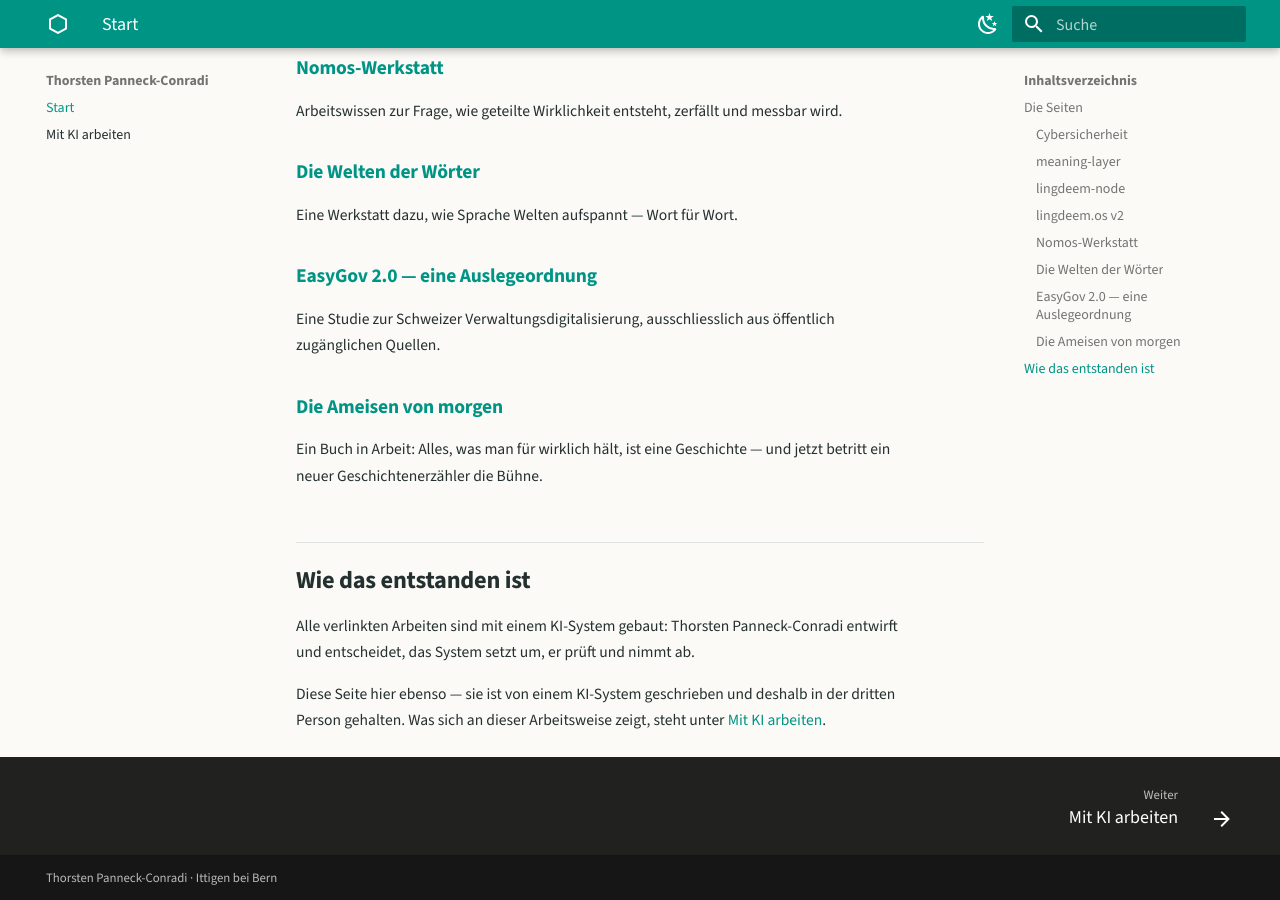
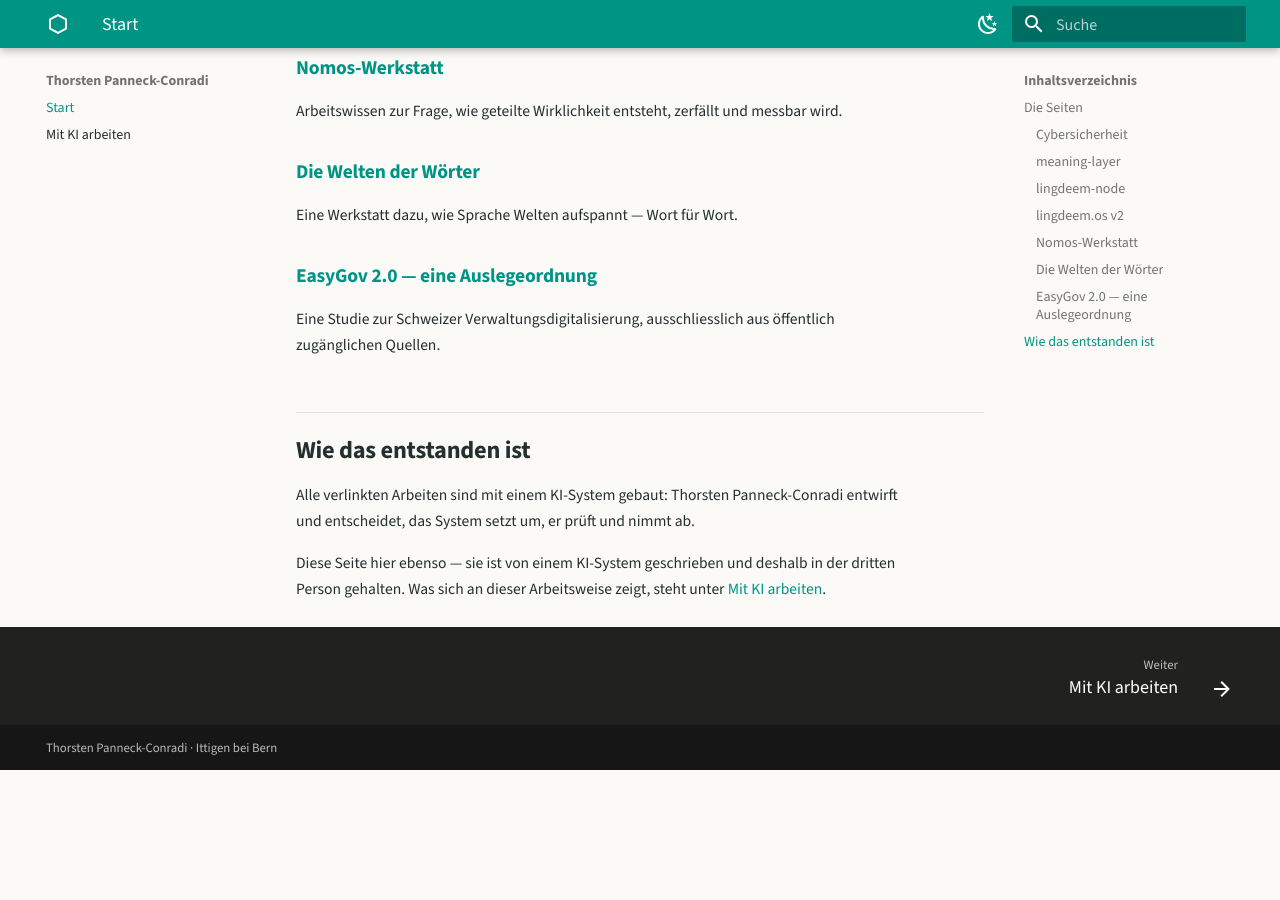
Before and after one commit to tpanneck/tpanneck.github.io, an MkDocs documentation site: the page built from docs/index.md, in a window 1280 px wide and 900 px high, scrolled down 1068 px. Built offline with MkDocs 1.6.1 and Material for MkDocs 9.7.7, drawn with Linux system fonts in a browser that asks for light colours; after the commit the page ends 1838 px from its top, so only the background shows below that.

Commit message:
Buchprojekt vorerst raus
«Die Ameisen von morgen» vom Verzeichnis genommen, auf Wunsch und auf
Zeit. Die Seite selbst bleibt unter tpanneck.github.io/ameisen-von-morgen
erreichbar, sie wird hier nur nicht mehr genannt.

Bewusst KEIN Gate-Muster dafuer: Die Sperre soll spaeter nicht im Weg
stehen, wenn der Eintrag zurueckkommt. Gates sind fuer Dauerregeln da,
nicht fuer Momentaufnahmen.

Sieben Verweise.

Co-Authored-By: Claude Opus 5 (1M context) <noreply@anthropic.com>

```diff
--- a/docs/index.md
+++ b/docs/index.md
@@ -48,11 +48,6 @@ Eine Werkstatt dazu, wie Sprache Welten aufspannt — Wort für Wort.
 Eine Studie zur Schweizer Verwaltungsdigitalisierung, ausschliesslich aus öffentlich
 zugänglichen Quellen.
 
-### [Die Ameisen von morgen](https://tpanneck.github.io/ameisen-von-morgen/)
-
-Ein Buch in Arbeit: Alles, was man für wirklich hält, ist eine Geschichte — und jetzt
-betritt ein neuer Geschichtenerzähler die Bühne.
-
 ## Wie das entstanden ist
 
 Alle verlinkten Arbeiten sind mit einem KI-System gebaut: Thorsten Panneck-Conradi
```
